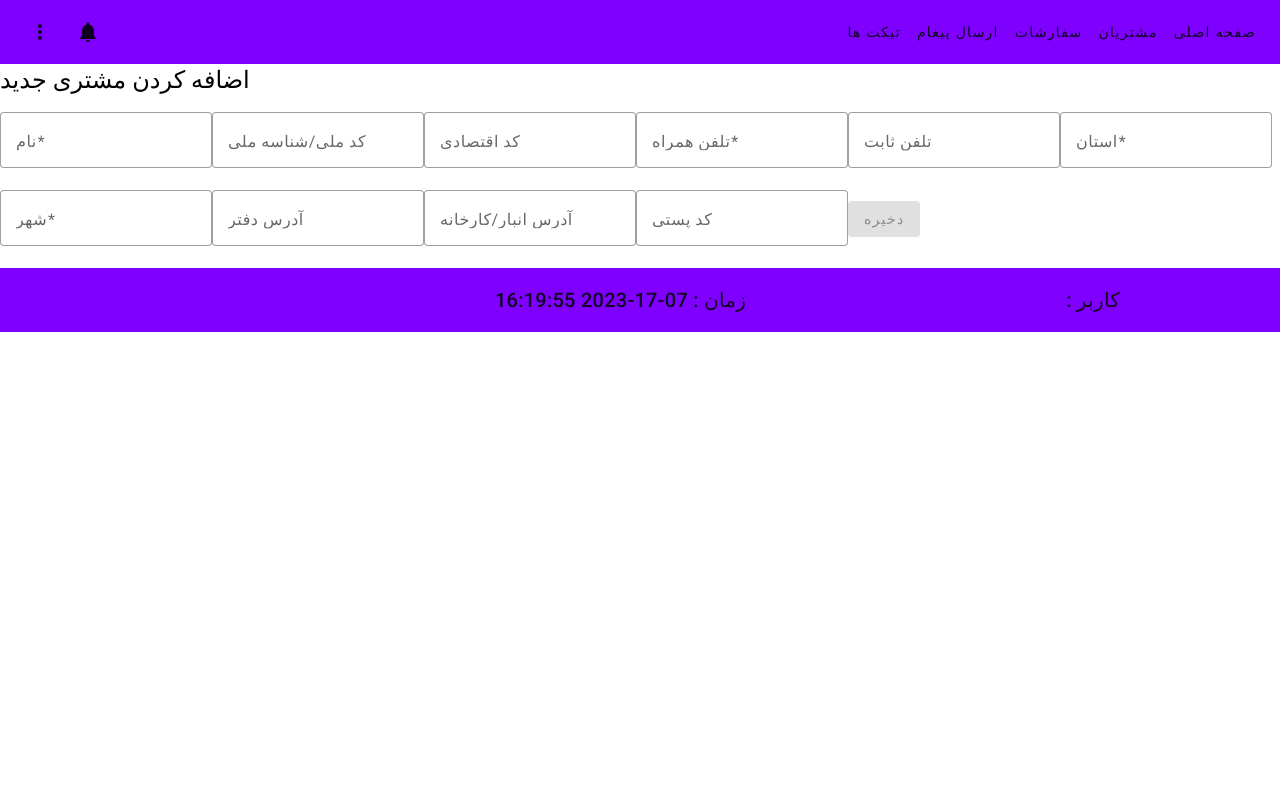
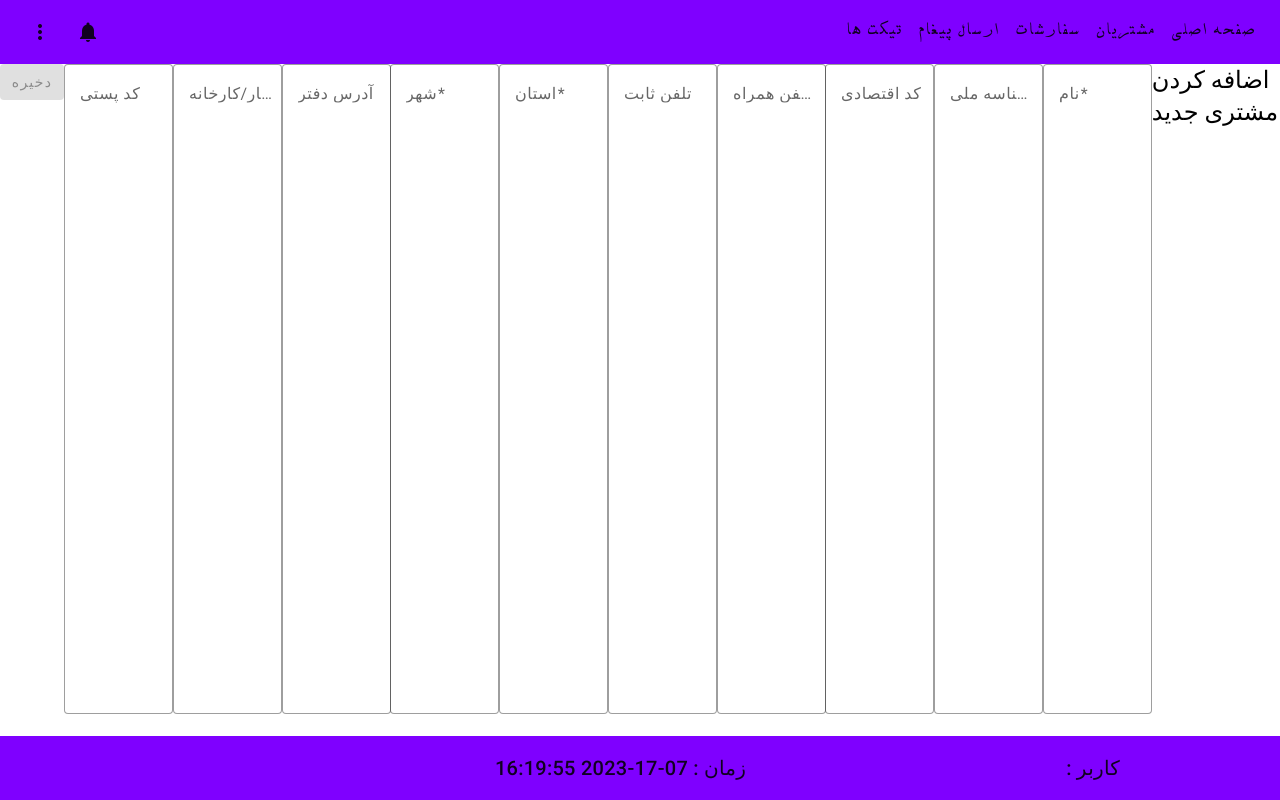
Before and after one commit to hrahiminasr/crm, an Angular app in the folder client/: page /customers in a window 1280 px wide. Built offline with nearby package versions, Linux system fonts and the light colour scheme.

Commit message:
1402/05/03

```diff
--- a/client/src/app/components/customers/customers.component.html
+++ b/client/src/app/components/customers/customers.component.html
@@ -1,5 +1,4 @@
-
-  <form [formGroup]="customerFg">
+<form [formGroup]="customerFg">
     <h1>اضافه کردن مشتری جدید</h1>
     <mat-form-field appearance="outline">
       <mat-label>نام</mat-label>
--- a/client/src/app/components/customers/customers.component.scss
+++ b/client/src/app/components/customers/customers.component.scss
@@ -1,5 +1,6 @@
-// div{
-//   display: flex;
-//   flex-direction: column;
-//   height: calc(100vh - 8rem);
-// }
+form {
+  display: flex;
+  flex-direction: column;
+  height: calc(100vh - 8rem);
+  flex-direction: row-reverse;
+}
--- a/client/src/app/components/home/home.component.scss
+++ b/client/src/app/components/home/home.component.scss
@@ -1,3 +1,7 @@
+@font-face {
+  font-family: BDAVAT;
+  src: url(/../assets/fonts/BDAVAT.TTF);
+}
 div{
   display: flex;
   flex-direction: row;
@@ -5,6 +9,7 @@ div{
   align-items: center;
   justify-content: space-evenly;
   flex-wrap: wrap;
+  font-family: 'Bdavat';
 
   section{
     display: flex;
--- a/client/src/app/components/navbar/navbar.component.html
+++ b/client/src/app/components/navbar/navbar.component.html
@@ -21,21 +21,17 @@
 
   <div class="section2">
     <button routerLink="home" mat-button> صفحه اصلی</button>
-
     <button mat-button [matMenuTriggerFor]="customerMenu">مشتریان</button>
     <mat-menu #customerMenu="matMenu" yPosition="below">
       <button mat-menu-item>افزودن مشتری</button>
       <button mat-menu-item>اطلاعات مشتریان</button>
     </mat-menu>
-
     <button mat-button [matMenuTriggerFor]="orderMenu">سفارشات</button>
     <mat-menu #orderMenu="matMenu" yPosition="below">
       <button mat-menu-item>افزودن کالا</button>
       <button mat-menu-item>ثبت سفارش</button>
     </mat-menu>
-
     <button mat-button>ارسال پیغام</button>
-
     <button mat-button>تیکت ها</button>
   </div>
 </mat-toolbar>
--- a/client/src/app/components/navbar/navbar.component.scss
+++ b/client/src/app/components/navbar/navbar.component.scss
@@ -1,3 +1,7 @@
+@font-face {
+  font-family: BDAVAT;
+  src: url(/../assets/fonts/BDAVAT.TTF);
+}
 mat-toolbar {
   display: flex;
   background: #7f00ff;
@@ -6,4 +10,9 @@ mat-toolbar {
     direction: rtl;
     flex-grow: 1;
   }
+
+  button{
+    font-family: 'BDAVAT';
+    font-size: 15pt;
+  }
 }
```
Also changed, not shown: client/src/assets/fonts/BDAVAT.TTF (added), 1 other file (tests, documents, lock files or other folders).
